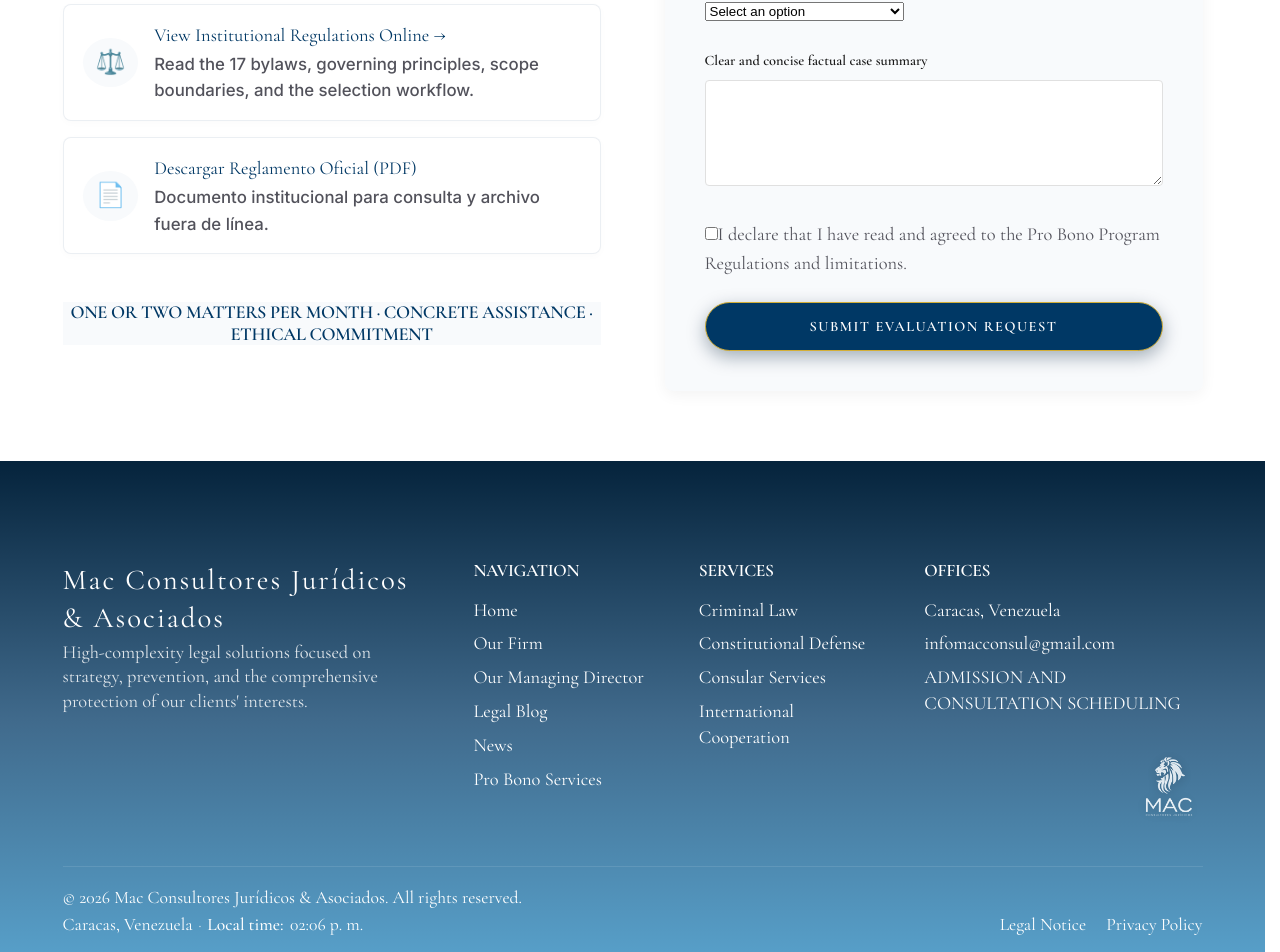
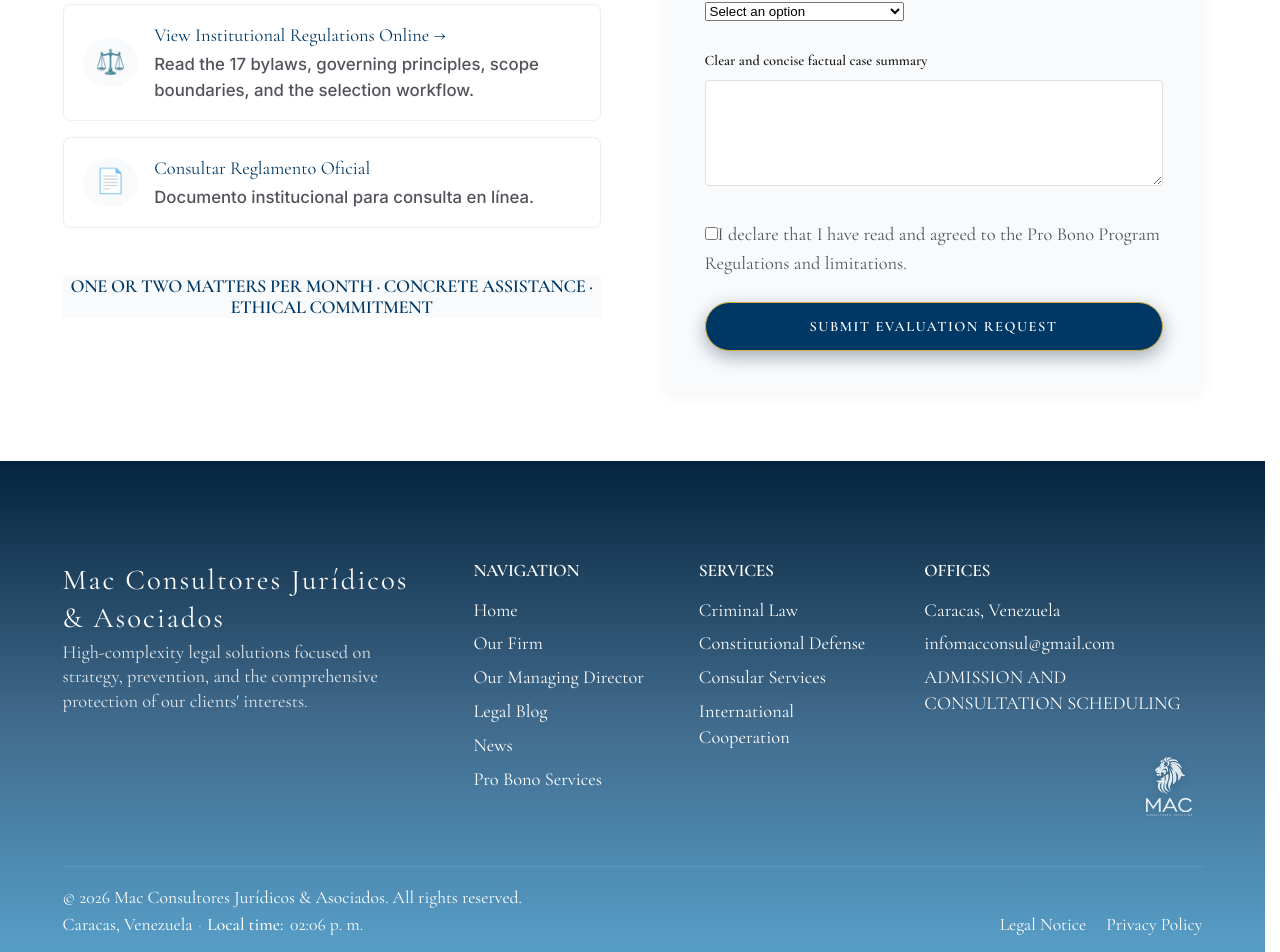
Before and after one commit to mcolina777-cpu/mac-consultores-site-clean, a Next.js app: page /en/probono-penal in a window 1280 px wide. Shown: the part 977-1929 px from the top of the page. Built offline with nearby package versions, Linux system fonts and the light colour scheme.

Commit message:
update: cambiar boton de descarga de pdf a enlace interno de reglamento

```diff
--- a/src/app/[locale]/probono-penal/page.tsx
+++ b/src/app/[locale]/probono-penal/page.tsx
@@ -65,19 +65,17 @@ export default async function ProBonoPenal({ params }: { params: Promise<{ local
                     </div>
                   </Link>
 
-                  {/* Enlace alternativo para descarga de PDF */}
-                  <a
-                    href="/docs/reglamento-pro-bono-penal-mac-consultores.pdf"
-                    target="_blank"
-                    rel="noopener noreferrer"
+                  {/* Enlace para consultar reglamento */}
+                  <Link
+                    href={`/${locale}/probono-penal/reglamento`}
                     className="channel-card"
                   >
                     <span className="channel-icon">📄</span>
                     <div className="channel-text">
-                      <span className="font-bold text-primary block">Descargar Reglamento Oficial (PDF)</span>
-                      <span className="channel-value text-sm text-muted">Documento institucional para consulta y archivo fuera de línea.</span>
+                      <span className="font-bold text-primary block">Consultar Reglamento Oficial</span>
+                      <span className="channel-value text-sm text-muted">Documento institucional para consulta en línea.</span>
                     </div>
-                  </a>
+                  </Link>
                 </div>
               </div>
 
```
